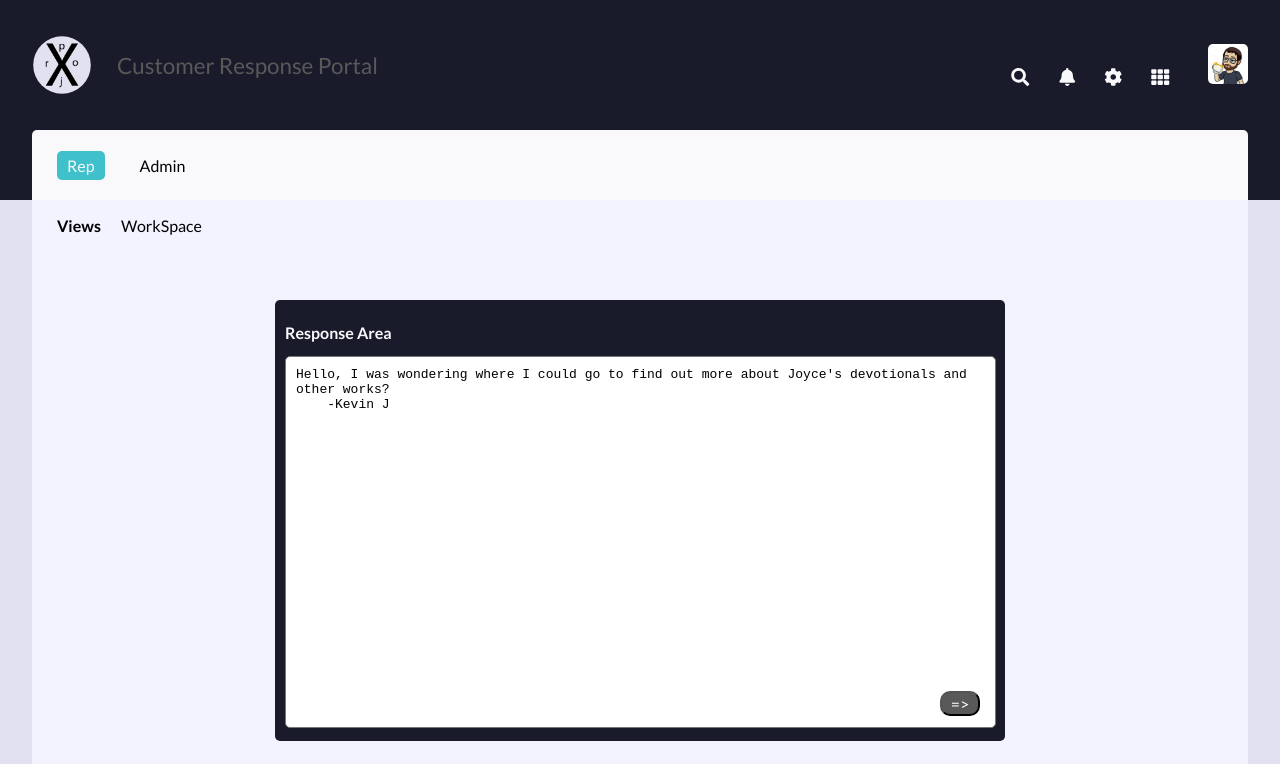
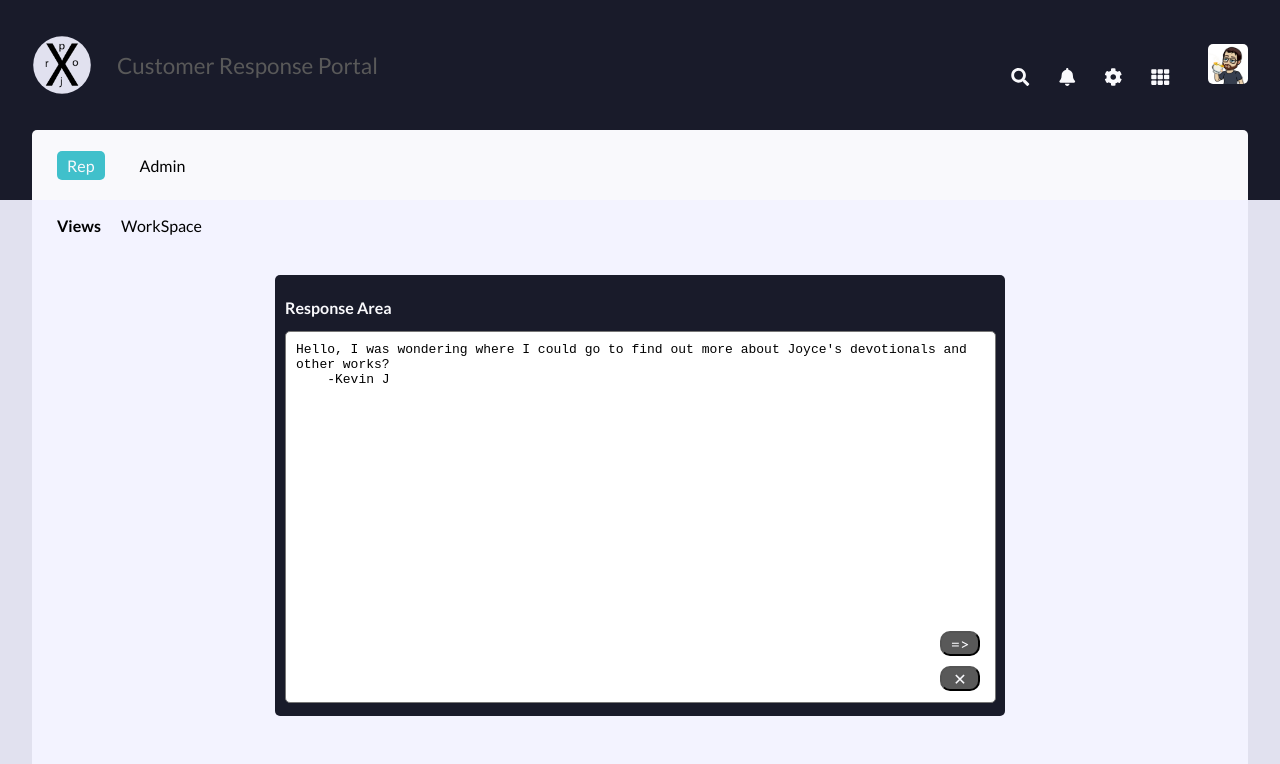
Before and after one commit to ZumDeWald/ProjX, a React (Create React App) app: page /rep in a window 1280 px wide. Shown: the top 764 px of the page. Built offline with nearby package versions, Linux system fonts and the light colour scheme.

Commit message:
Can add/change/remove/reset Rep workspace view

```diff
--- a/src/Rep.js
+++ b/src/Rep.js
@@ -10,6 +10,10 @@ function Rep() {
 
   const appendTextArea = (area, insertText) => {
     document.getElementById(`${area}`).value += `${insertText}`;
+  }
+
+  const clearTextArea = (area) => {
+    document.getElementById(`${area}`).value = "";
   }
 
   const handleInputChange = (e) => {
@@ -30,8 +34,13 @@ function Rep() {
           <textarea id="response-textarea" rows="10" className="rep-textarea">
             {`${currentEmail}
 
-            `}
+`}
           </textarea>
+          <button className="button-float shrink" onClick={() => {
+              clearTextArea("response-textarea");
+              appendTextArea("response-textarea", `${currentEmail}
+
+  `)}}>&#10005; Reset Response</button>
           <button className="button-float shrink">=> Send it off</button>
         </div>
 
@@ -39,8 +48,7 @@ function Rep() {
           <h2 className="section-header margin-top-10">Customize Form Responses</h2>
           <div className="rep-control-panel">
             {FormResponses.map((item, i) => (
-              <button value={item.title} key={`form ${i}`} onClick={() => {setFormStagingAreaText(item.response)}} className="button-standard tab">
-                {item.title} &or;</button>
+              <button value={item.title} key={`form ${i}`} onClick={() => {setFormStagingAreaText(prevText => prevText + item.response)}} className="button-standard tab">{item.title} &or;</button>
             ))}
           </div>
           <textarea id="form-preview" rows="10" className="rep-textarea" value={formStagingAreaText} onChange={handleInputChange} />
--- a/src/rep.css
+++ b/src/rep.css
@@ -2,7 +2,7 @@
   position: relative;
   width: 90%;
   max-width: 710px;
-  margin: 50px auto;
+  margin: 25px auto;
   background: var(--onyx);
   border-radius: 5px;
   padding: 10px;
```
